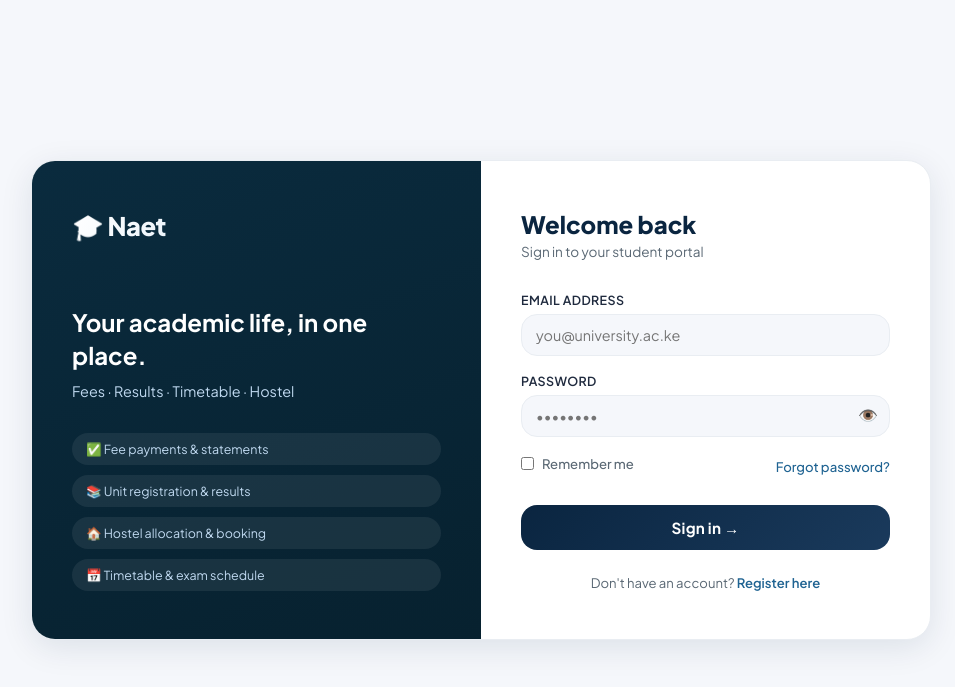
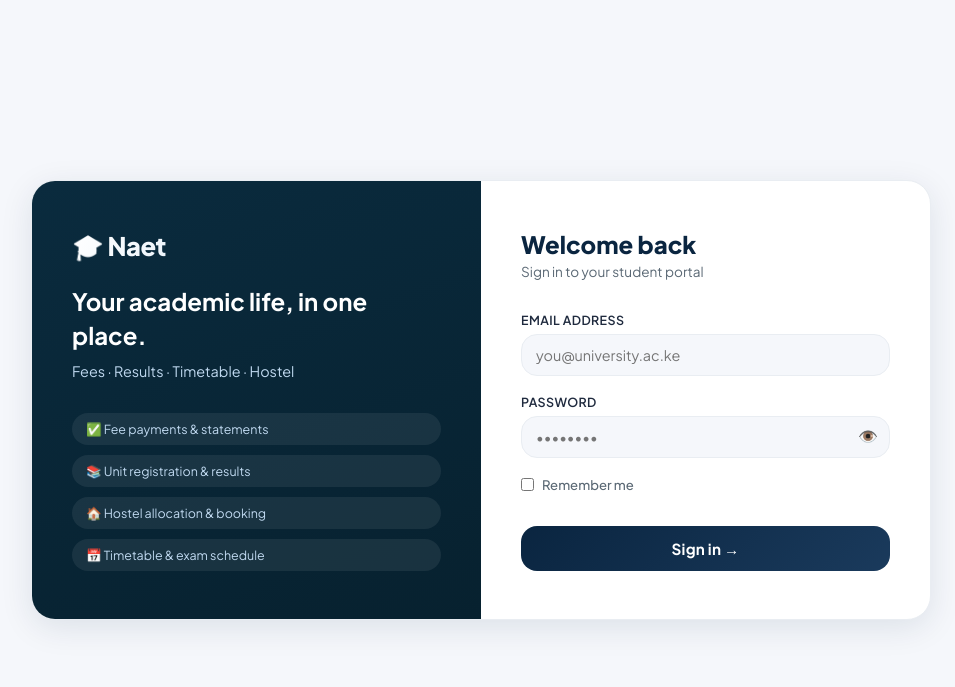
Before and after one commit to thelaughingbett/Naet, a Django app: page /login/ in a window 1280 px wide. Shown: the top 687 px of the page, without its empty margins (159-1114 px from the left). Run offline with Django 5.2, Linux system fonts and the light colour scheme; parts of the project's set-up code (start-up, migrations or seed data) failed here and were passed over.

Commit message:
sanity checks

```diff
--- a/base/templates/base/login.html
+++ b/base/templates/base/login.html
@@ -352,7 +352,7 @@
             >
               {{ form.remember_me }} Remember me
             </label>
-            <a
+            <!-- <a
               href="#"
               style="
                 font-size: 0.82rem;
@@ -362,7 +362,7 @@
               "
             >
               Forgot password?
-            </a>
+            </a> -->
           </div>
 
           {% if form.non_field_errors %}
@@ -383,10 +383,10 @@
           <button type="submit" class="btn-login">Sign in →</button>
         </form>
 
-        <div class="form-footer">
+        <!-- <div class="form-footer">
           Don't have an account?
           <a href="{% url 'base-register' %}">Register here</a>
-        </div>
+        </div> -->
       </div>
     </div>
 
```
